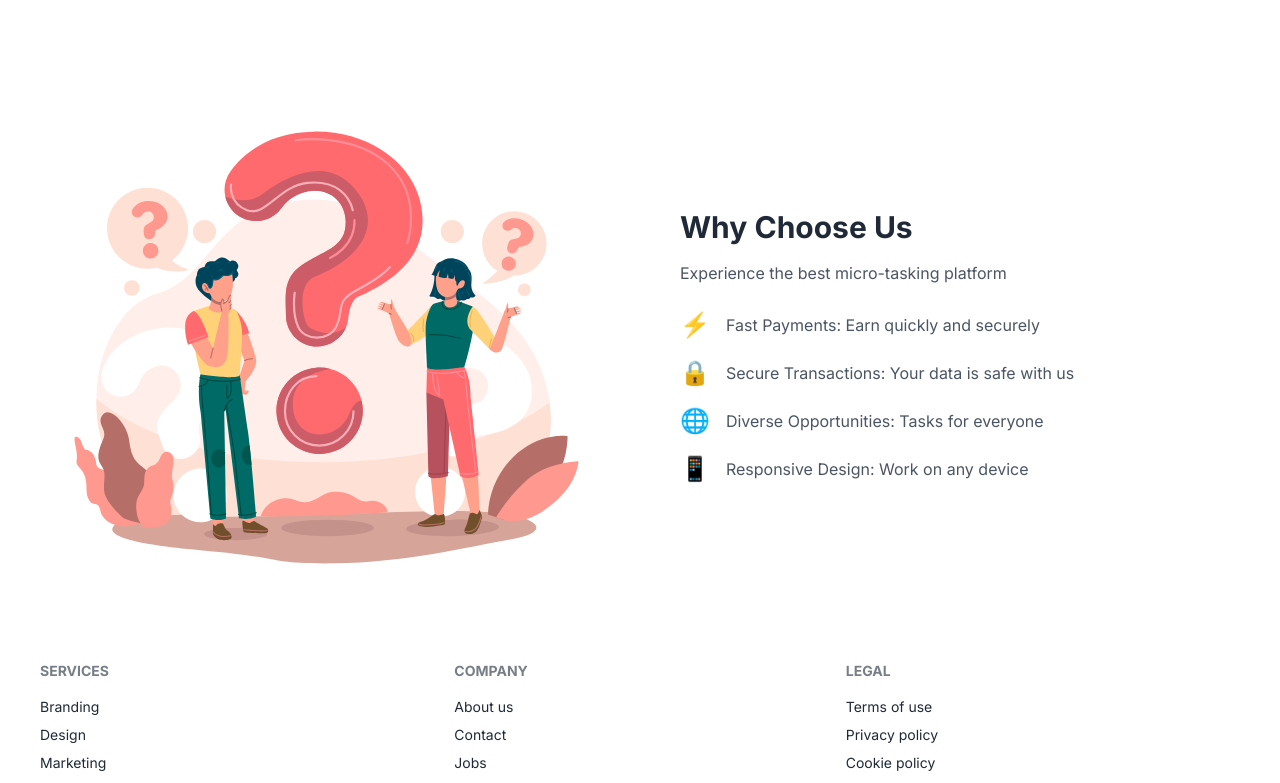
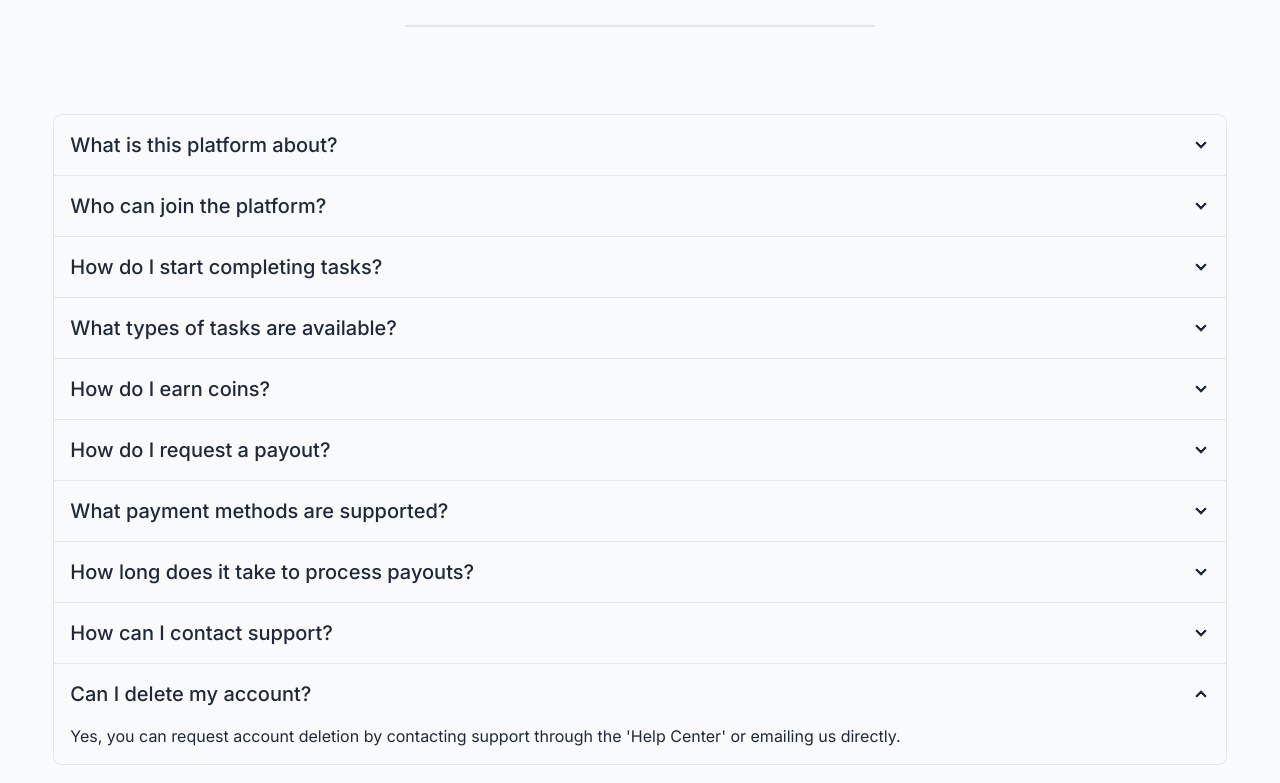
Before and after one commit to sharifuzzaman16/task-hive, a React (Vite) app: page / in a window 1280 px wide. Shown: the part 3791-4574 px from the top of the page. Built offline with nearby package versions, Linux system fonts and the light colour scheme.

Commit message:
designed the faqs section

```diff
--- /dev/null
+++ b/src/pages/Home/FAQS/Faqs.jsx
@@ -0,0 +1,68 @@
+import React from 'react';
+import SectionTitle from '../../../components/SectionTitle';
+
+const Faqs = () => {
+
+    const faqs = [
+        {
+            question: "What is this platform about?",
+            answer: "Our platform connects users with exciting tasks, rewards them with coins, and offers hassle-free payouts for completed activities."
+        },
+        {
+            question: "Who can join the platform?",
+            answer: "Anyone who is at least 18 years old and interested in earning rewards can join."
+        },
+        {
+            question: "How do I start completing tasks?",
+            answer: "Once you sign up, visit the 'Tasks' section to explore available opportunities and start earning coins."
+        },
+        {
+            question: "What types of tasks are available?",
+            answer: "Tasks range from surveys and app testing to creative challenges and community contributions."
+        },
+        {
+            question: "How do I earn coins?",
+            answer: "Coins are earned by completing tasks on the platform. Each task specifies the number of coins you can earn upon successful completion."
+        },
+        {
+            question: "How do I request a payout?",
+            answer: "Navigate to the 'Payouts' section in your dashboard, select the amount you want to withdraw, and provide the necessary payment details."
+        },
+        {
+            question: "What payment methods are supported?",
+            answer: "We currently support PayPal, bank transfers, and several other popular payment gateways."
+        },
+        {
+            question: "How long does it take to process payouts?",
+            answer: "Payouts are processed within 3–5 business days."
+        },
+        {
+            question: "How can I contact support?",
+            answer: "You can reach out to our support team via the 'Contact Us' page or by emailing support@[yourplatform].com."
+        },
+        {
+            question: "Can I delete my account?",
+            answer: "Yes, you can request account deletion by contacting support through the 'Help Center' or emailing us directly."
+        }
+    ];
+
+
+    return (
+        <div>
+            <SectionTitle heading={'Frequently Asked Questions'} subHeading={'Quick answers to common questions.'}></SectionTitle>
+            <div className="join join-vertical w-full">
+                {
+                    faqs.map((faq, idx) => <div key={idx} className="collapse collapse-arrow join-item border-base-300 border">
+                        <input type="radio" name="my-accordion-4" defaultChecked />
+                        <div className="collapse-title text-xl font-medium">{faq.question}</div>
+                        <div className="collapse-content">
+                            <p>{faq.answer}</p>
+                        </div>
+                    </div>)
+                }
+            </div>
+        </div>
+    );
+};
+
+export default Faqs;
--- a/src/pages/Home/Home/Home.jsx
+++ b/src/pages/Home/Home/Home.jsx
@@ -1,3 +1,4 @@
+import Faqs from "../FAQS/Faqs";
 import FeaturedWorks from "../FeaturedWorks/FeaturedWorks";
 import Hero from "../Hero/Hero";
 import HowItWorks from "../HowItWorks/HowItWorks";
@@ -24,6 +25,9 @@ const Home = () => {
                 <section className="w-11/12 mx-auto">
                     <PlatformStats></PlatformStats>
                 </section>
+                <section className="w-11/12 mx-auto">
+                    <Faqs></Faqs>
+                </section>
                 <section className="bg-white">
                     <WhyChooseUs></WhyChooseUs>
                 </section>
```
